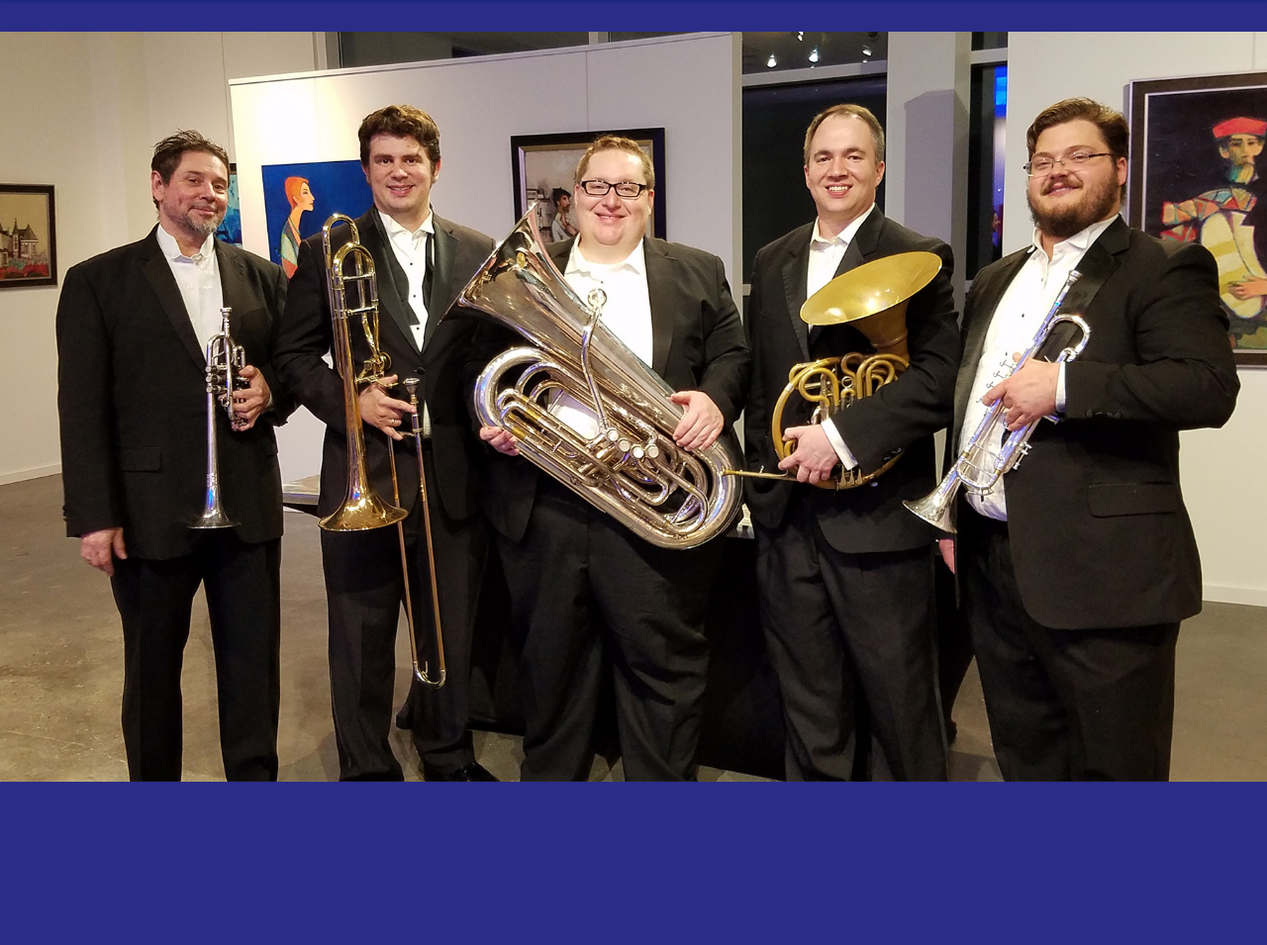
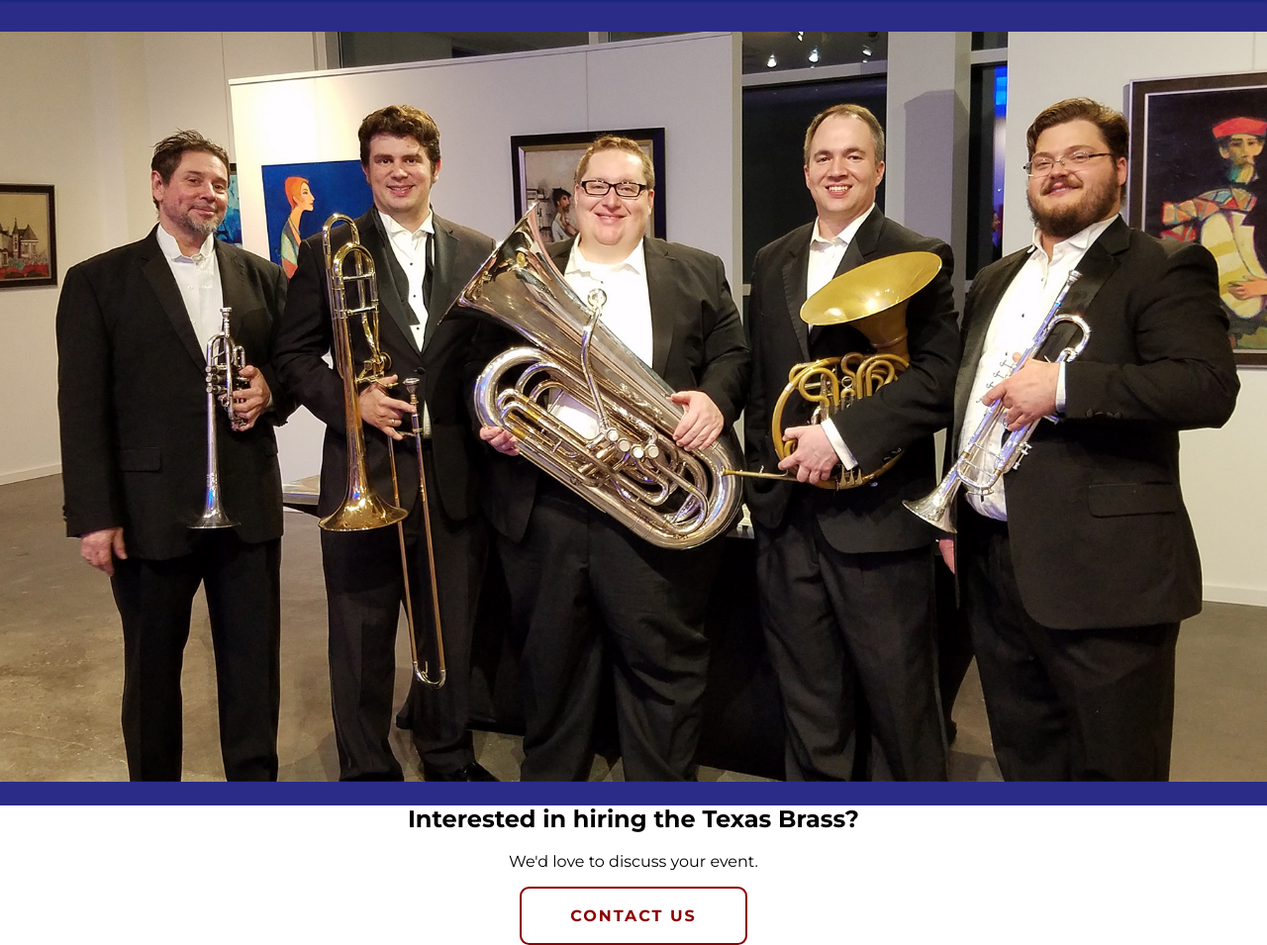
Before and after one commit to stevenwinter-dev/TexasBrass, a plain HTML site: page index.html in a window 1280 px wide. Shown: the part 101-1056 px from the top of the page at 99% size. Before the commit the page ends 896 px from the top, so only its background shows below. Drawn offline with nearby package versions, Linux system fonts and the light colour scheme.

Commit message:
Added call to action section

```diff
--- a/css/main.css
+++ b/css/main.css
@@ -40,3 +40,40 @@ nav a:hover {
     margin-top: 35px;
     width: 100%;
 }
+
+.call-to-action {
+    background-color: white;
+}
+
+.call-to-action .btn {
+    box-sizing: border-box;
+    -webkit-appearance: none;
+       -moz-appearance: none;
+            appearance: none;
+    background-color: transparent;
+    border: 2px solid darkred;
+    border-radius: 0.6em;
+    color: darkred;
+    cursor: pointer;
+    font-size: 1rem;
+    line-height: 1;
+    padding: 1.2em 2.8em;
+    text-decoration: none;
+    text-align: center;
+    text-transform: uppercase;
+    font-weight: 700;
+    letter-spacing: 2px;
+
+    width: 230px;
+  }
+  .btn:hover, .btn:focus {
+    color: #fff;
+    outline: 0;
+  }
+
+  .btn {
+    transition: box-shadow 300ms ease-in-out, color 300ms ease-in-out;
+  }
+  .btn:hover {
+    box-shadow: 0 0 40px 40px darkred inset;
+  }
--- a/index.html
+++ b/index.html
@@ -26,6 +26,13 @@
         <div>
             <img class="main-pic" src="img/tb1.jpg">
         </div>
+        <section>
+            <div class="call-to-action">
+                <h2>Interested in hiring the Texas Brass?</h2>
+                <p>We'd love to discuss your event. </p>
+                <button class="btn">Contact Us</button>
+            </div>
+        </section>
     </div>
 </body>
 </html>
```
